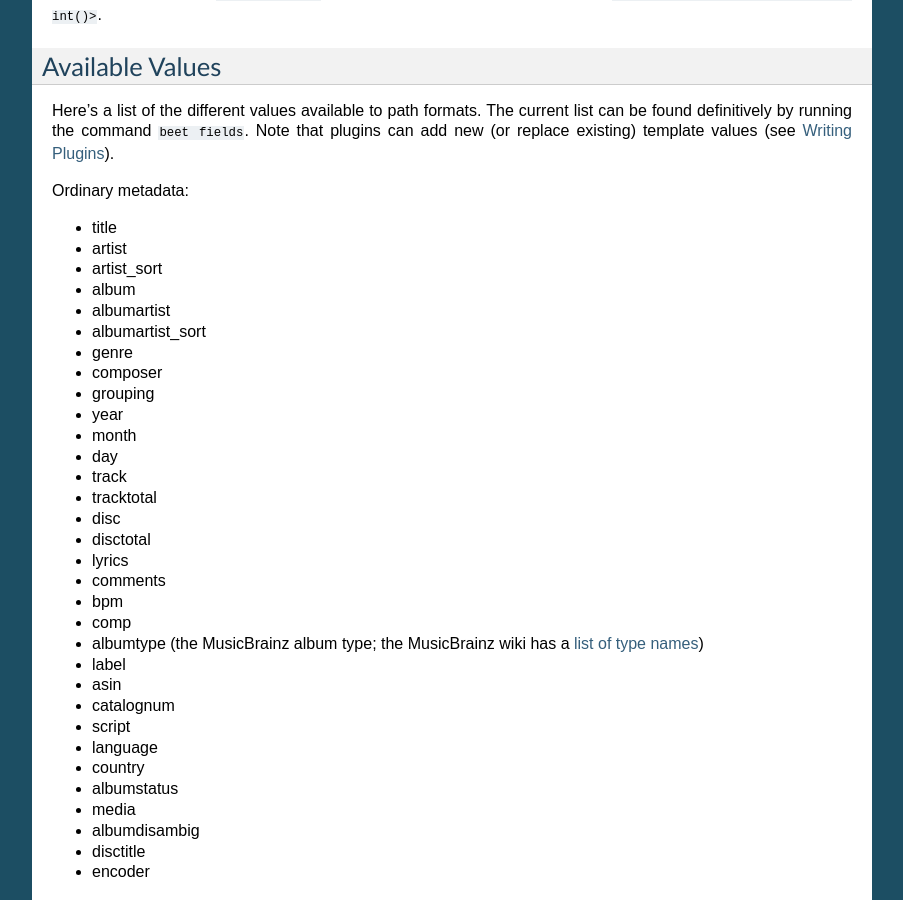
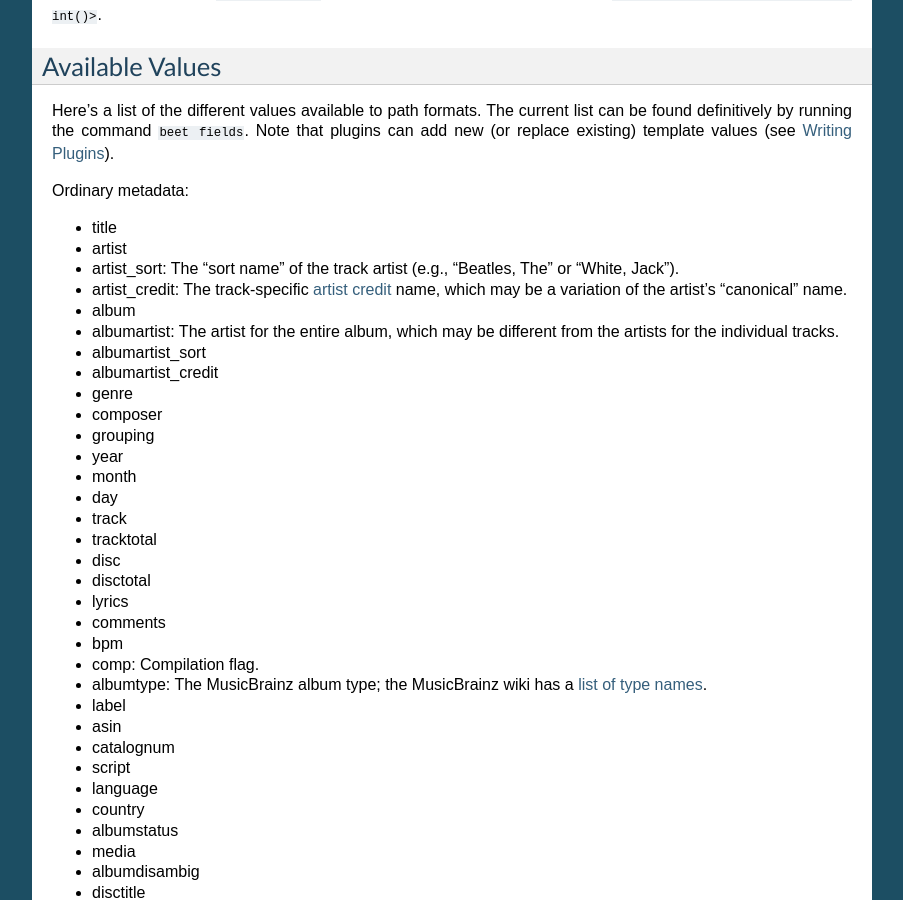
Before and after one commit to google-code-export/beets, a Sphinx documentation site: the page built from docs/reference/pathformat.rst, in a window 1280 px wide and 900 px high, scrolled down 2143 px. Shown: the whole window, without its empty margins (198-1101 px from the left). Built offline with Sphinx 7.4.7, drawn with Linux system fonts in a browser that asks for light colours.

Commit message:
apply artist credits & add to database (GC-286)

```diff
--- a/docs/changelog.rst
+++ b/docs/changelog.rst
@@ -15,6 +15,9 @@ Changelog
   instead of a messy traceback. They still interrupt beets, but they should now
   be easier for users to understand. Tracebacks are still available in verbose
   mode.
+* New metadata fields for `artist credits`_: ``artist_credit`` and
+  ``albumartist_credit`` can now contain release- and recording-specific
+  variations of the artist's name. See :ref:`itemfields`.
 * New plugin event: ``import_task_choice`` is called after an import task has an
   action assigned.
 * New plugin event: ``library_opened`` is called when beets starts up and
@@ -29,6 +32,8 @@ Changelog
 * Fix ID3 tag name for the catalog number field.
 * :doc:`/plugins/chroma`: Fix occasional crash at end of fingerprint submission
   and give more context to "failed fingerprint generation" errors.
+
+.. _artist credits: http://wiki.musicbrainz.org/Artist_Credit
 
 1.0b14 (May 12, 2012)
 ---------------------
--- a/docs/reference/pathformat.rst
+++ b/docs/reference/pathformat.rst
@@ -158,10 +158,15 @@ Ordinary metadata:
 
 * title
 * artist
-* artist_sort
+* artist_sort: The "sort name" of the track artist (e.g., "Beatles, The" or
+  "White, Jack").
+* artist_credit: The track-specific `artist credit`_ name, which may be a
+  variation of the artist's "canonical" name.
 * album
-* albumartist
+* albumartist: The artist for the entire album, which may be different from the
+  artists for the individual tracks.
 * albumartist_sort
+* albumartist_credit
 * genre
 * composer
 * grouping
@@ -175,9 +180,9 @@ Ordinary metadata:
 * lyrics
 * comments
 * bpm
-* comp
-* albumtype (the MusicBrainz album type; the MusicBrainz wiki has a `list of
-  type names`_)
+* comp: Compilation flag.
+* albumtype: The MusicBrainz album type; the MusicBrainz wiki has a `list of
+  type names`_.
 * label
 * asin
 * catalognum
@@ -190,6 +195,7 @@ Ordinary metadata:
 * disctitle
 * encoder
 
+.. _artist credit: http://wiki.musicbrainz.org/Artist_Credit
 .. _list of type names: http://wiki.musicbrainz.org/XMLWebService#Release_Type_and_Status
 
 Audio information:
```
Also changed, not shown: 4 other files.
